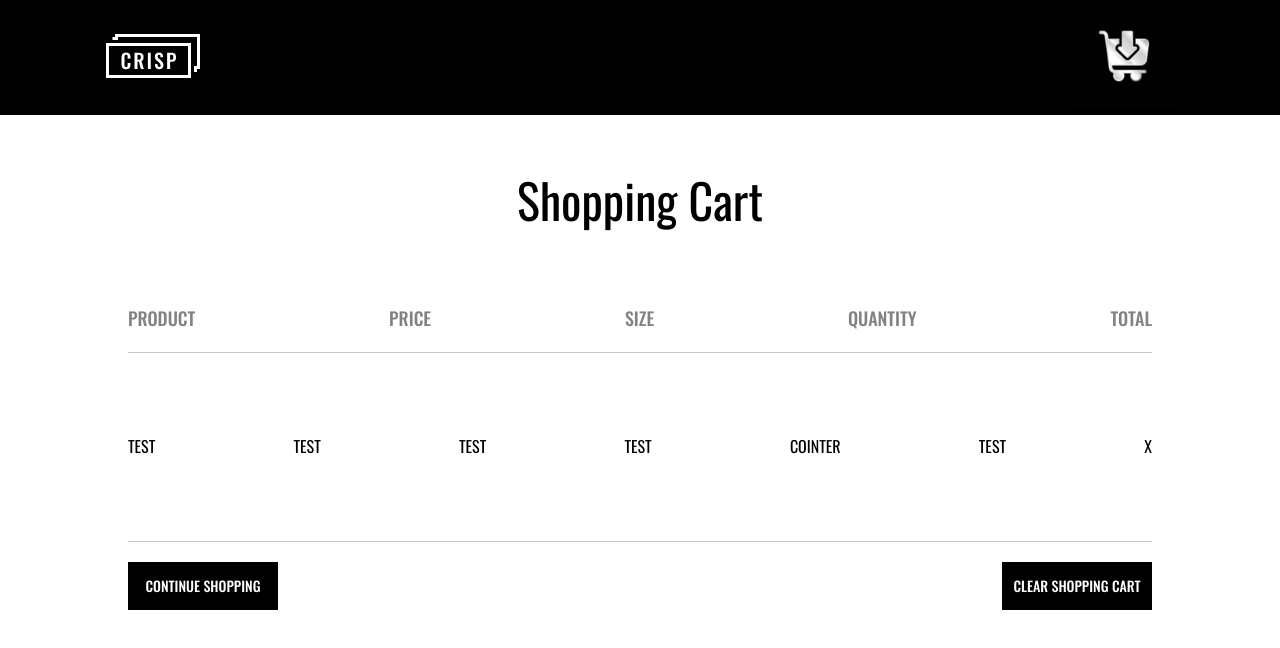
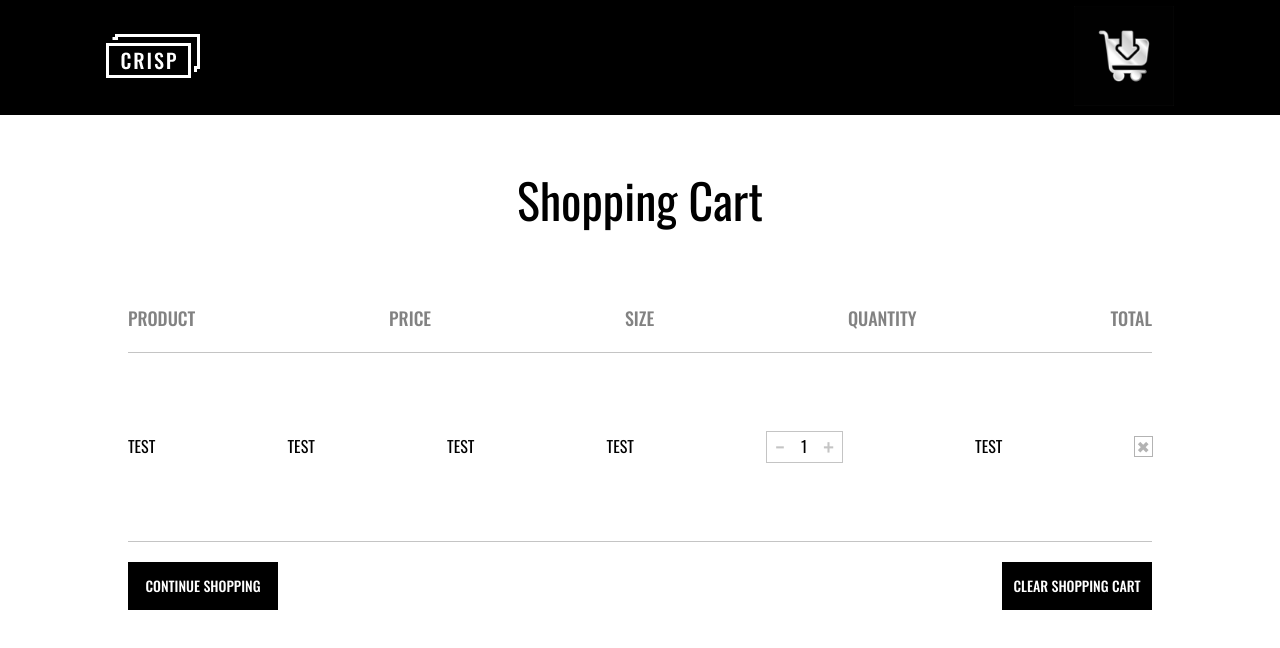
Before and after one commit to likurg42/online-store, a React app: page /cart in a window 1280 px wide. Shown: the top 648 px of the page. Built offline with nearby package versions, Linux system fonts and the light colour scheme; no server answers.

Commit message:
feat: add static elemrnt in card page

```diff
--- a/src/pages/CartPage/CartPage.module.scss
+++ b/src/pages/CartPage/CartPage.module.scss
@@ -36,6 +36,43 @@
     border-bottom: 1px solid #C4C4C4;
 }
 
+.product__counter {
+    display: flex;
+    align-items: center;
+    justify-content: space-around;
+    width: 6vw;
+    height: 4vh;
+    height: 3;
+    border: 1px solid #C4C4C4;
+
+    & .product__decrement,
+    & .product__increment {
+        cursor: pointer;
+        font-size: 2vw;
+        color: #C4C4C4;
+    }
+}
+
+
+.product__remove {
+	outline: solid 1px #828282;
+    padding: 0 2px;
+	opacity: 0.6;
+    color: #828282;
+    transition: opacity ease 0.5s;
+
+	&:hover {
+        cursor: pointer;
+		opacity: 1;
+	}
+
+    &::before,
+    &::after {
+        background: #000;
+        content: '';
+    }
+}
+
 .buttons {
     display: flex;
     justify-content: space-between ;
--- a/src/pages/CartPage/CartPage.tsx
+++ b/src/pages/CartPage/CartPage.tsx
@@ -18,9 +18,13 @@ export default function CartPage() {
                     <div className={cl.product__title}>test</div>
                     <div className={cl.product__price}>test</div>
                     <div className={cl.product__size}>test</div>
-                    <div className={cl.product__counter}>cointer</div>
+                    <div className={cl.product__counter}>
+                        <span className={cl.product__decrement}>&#8722;</span>
+                        <span className={cl.product__result}>1</span>
+                        <span className={cl.product__increment}>&#43;</span>
+                    </div>
                     <div className={cl.product__total}>test</div>
-                    <div className={cl.product__remove}>x</div>
+                    <div className={cl.product__remove}>&#10006;</div>
                 </div>
                 <div className={cl.buttons}>
                     <button className={cl.btn} type="button">
```
